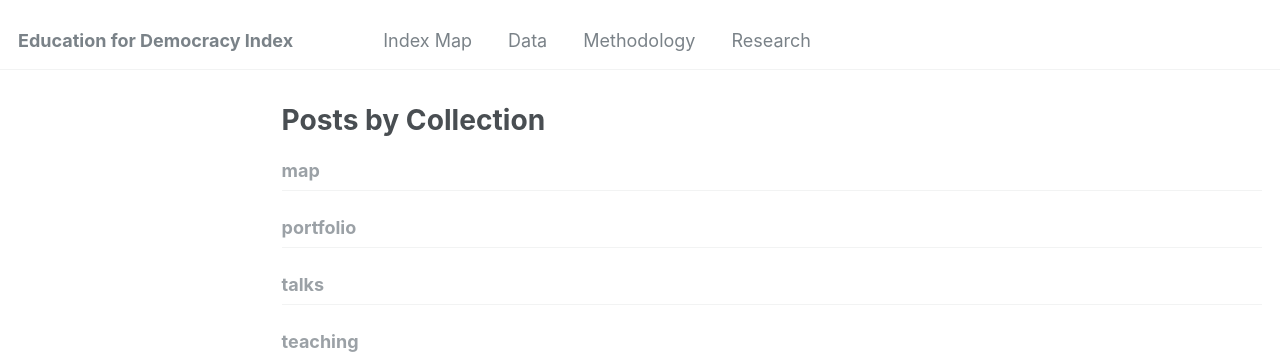
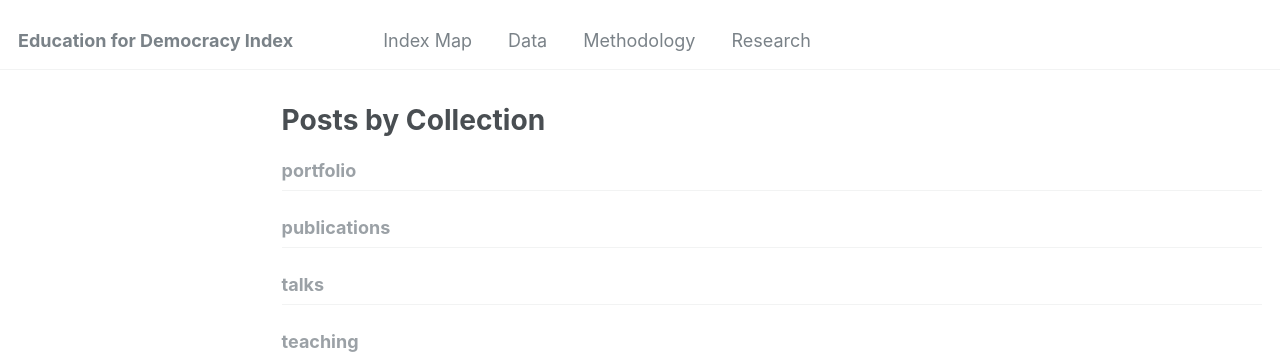
Before and after one commit to educationfordemocracyindex/educationfordemocracyindex.github.io, a Jekyll site: the page built from _pages/collection-archive.html, in a window 1280 px wide. Shown: the top 354 px of the page. Built offline with Jekyll 4.4.1, drawn with Linux system fonts in a browser that asks for light colours.

Commit message:
Update _config.yml

```diff
--- a/_config.yml
+++ b/_config.yml
@@ -203,7 +203,7 @@ collections:
   teaching:
     output: true
     permalink: /:collection/:path/
-  map:
+  publications:
     output: true
     permalink: /:collection/:path/
   portfolio:
@@ -243,10 +243,10 @@ defaults:
       author_profile: true
       share: true
       comments: true
-  # _map
+  # _publications
   - scope:
       path: ""
-      type: map
+      type: publications
     values:
       layout: single
       author_profile: true
```
